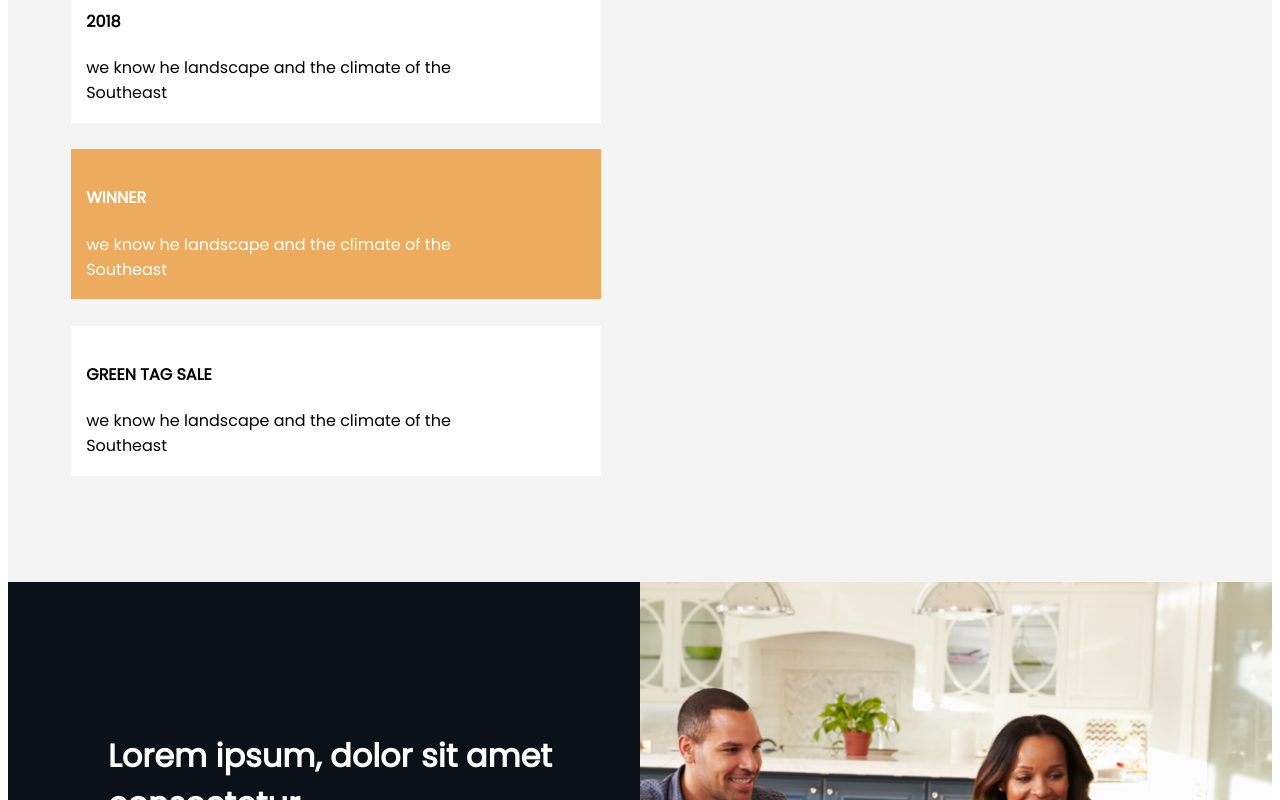
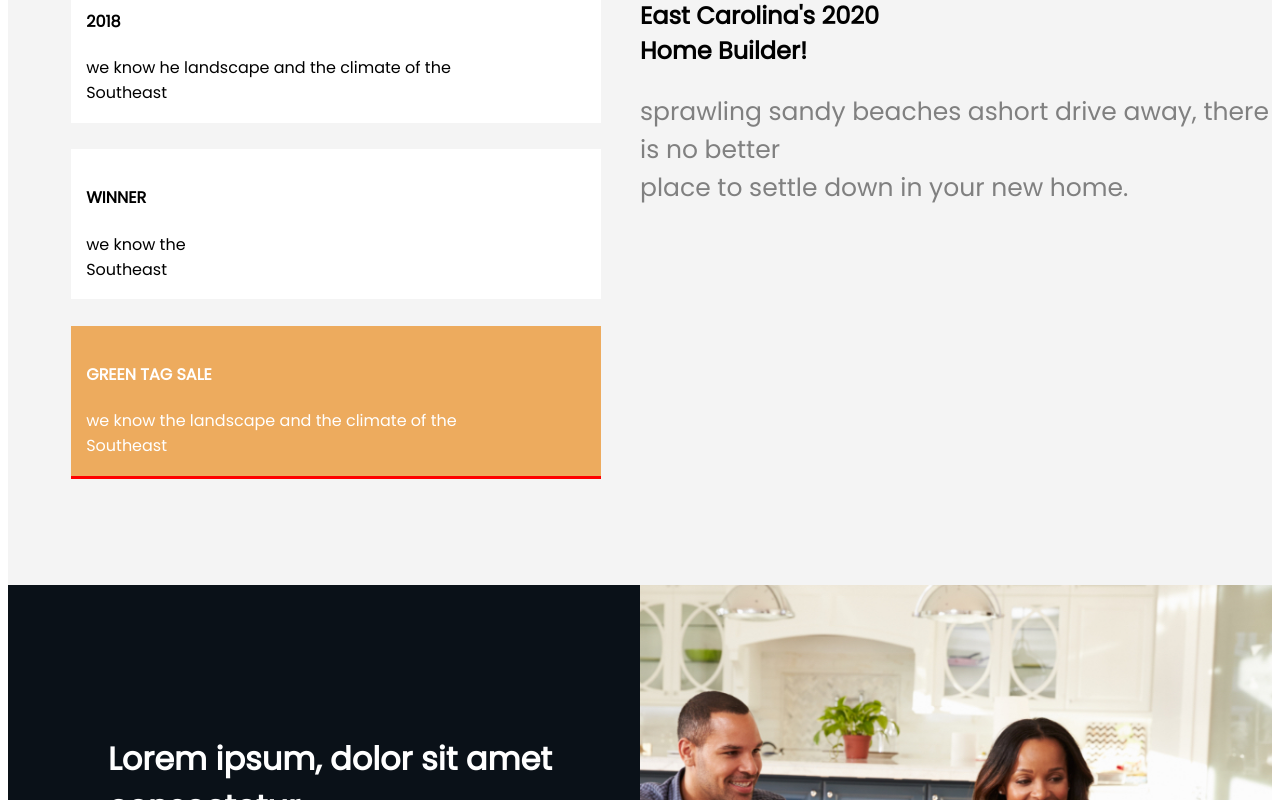
Before and after one commit to jobintweets/Specbee_Assignment_1, a plain HTML site: page index.html in a window 1280 px wide. Both pictures are taken after a click on the element 336 px from the left and 1887 px from the top of the page. Shown: the part 1487-2287 px from the top of the page. Drawn offline with Linux system fonts and the light colour scheme.

Commit message:
tab functionality added

```diff
--- a/index.html
+++ b/index.html
@@ -9,6 +9,9 @@
     <title>Document</title>
 </head>
 <body>
+    <header class="main_header">
+
+
         <nav>
          <ul>
          <li class="logo"><img src="images/logo.svg"></li>
@@ -36,7 +39,7 @@
                         </div>
                     </div>
         </section>
-
+    </header>
 <section class="section2">
 
                 <div class="section2_col1">
@@ -56,28 +59,38 @@
 <section>
         <div id="row3">
                 <div class="row3_col1" >
-                      <div class="rectangle1" id="rectangle1" onclick="display_Content(this.id)">
+                      <div class="rectangle1 tablinks" id="rectangle1" tabindex="1"  onfocus="display_Content(event,'tab_content1')" onclick="display_Content(event,'tab_content1')">
                           <h4>2018</h4>
                           <p> we know he landscape and the climate of the <br>
                             Southeast</p>
                         </div>
-                      <div  class="rectangle2" id="rectangle2"  onclick="display_Content(this.id)">
+                      <div  class="rectangle2 tablinks" id="rectangle2"  tabindex="2"    onfocus="display_Content(event,'tab_content2')" onclick="display_Content(event,'tab_content2')">
                             <h4>WINNER</h4>
-                            <p> we know he landscape and the climate of the <br>
+                            <p> we know the  <br>
                               Southeast</p>
                       </div>
-                      <div  class="rectangle3" id="rectangle3"  onclick="display_Content(this.id)">
+                      <div  class="rectangle3 tablinks" id="rectangle3" tabindex="3"     onfocus="display_Content(event,'tab_content3')" onclick="display_Content(event,'tab_content3')">
                             <h4>GREEN TAG SALE</h4>
-                            <p> we know he landscape and the climate of the <br>
+                            <p> we know the landscape and the climate of the <br>
                               Southeast</p>
                       </div>
                 </div>
-              <div class="row3_col2" id="row3_col2">
+              <div class="row3_col2 tab-content initial-display" id="tab_content1">
                   <h1 class="SouthCarolina">South Carolina's 2018 Best <br>Home Builder!</h1>
                   <p id="testimony">As a regional builder, we know he landscape and the climate of the <br>
                 Southeast better than anyone. With lush, green mountains and <br>
             sprawling sandy beaches ashort drive away, there is no better <br>place to settle down in your new home. </p>
-
+            </div>
+            <div class="row3_col2 tab-content" id="tab_content2">
+                    <h1 class="SouthCarolina">North Carolina's 2019 Best <br> Business !</h1>
+                    <p id="testimony">As a regional builder, we know he landscape and the climate of the <br>
+                  Southeast better than anyone. With lush, green mountains and <br>
+               </p>
+              </div>
+              <div class="row3_col2 tab-content" id="tab_content3">
+                    <h1 class="SouthCarolina">East Carolina's 2020  <br>Home Builder!</h1>
+                    <p id="testimony">
+              sprawling sandy beaches ashort drive away, there is no better <br>place to settle down in your new home. </p>
               </div>
             </div>
 </section>
--- a/main.css
+++ b/main.css
@@ -3,7 +3,10 @@ body {
   /* margin: 0; */
   font-family: 'Poppins', sans-serif;
 }
-
+*:focus{
+  outline: none;
+  border-bottom: 3px solid red;
+}
 nav{
   margin-bottom:3%;
 
@@ -144,11 +147,14 @@ margin-left:50%;
   text-align: left;
   padding:15px 15px 15px 15px;
 }
+.rectangle1:focus {
+  outline:1px solid red;
+}
 .rectangle2{
   width: 500px;
   height:120px;
-   background-color:#EDAB5E;
-  color:white;
+   background-color:white;
+  color:black;
   margin-top:5%;
   padding:15px 15px 15px 15px;
 }
@@ -257,3 +263,16 @@ path:hover{
 
  fill: #EDAB5E;
 }
+
+.tab-content{
+  display: none;
+}
+.initial-display {
+  display: block;
+}
+
+.tablinks:focus {
+  background-color: #EDAB5E;
+  color:white;
+
+}
--- a/main.js
+++ b/main.js
@@ -1,6 +1,15 @@
-function display_Content(id) {
-console.log(this.id);
-var a =document.getElementById(id).innerHTML;
-document.getElementById("row3_col2").innerHTML = a;
+function display_Content(event,idName) {
+
+    var i, tabcontent, tablinks;
+    tabcontent = document.getElementsByClassName("row3_col2");
+    for (i = 0; i < tabcontent.length; i++) {
+      tabcontent[i].style.display = "none";
+    }
+    // tablinks = document.getElementsByClassName("tablinks");
+    // for (i = 0; i < tablinks.length; i++) {
+    //   tablinks[i].className = tablinks[i].className.replace(" active", "");
+    // }
+    document.getElementById(idName).style.display = "block";
+    event.currentTarget.className += " active";
 
 }
```
